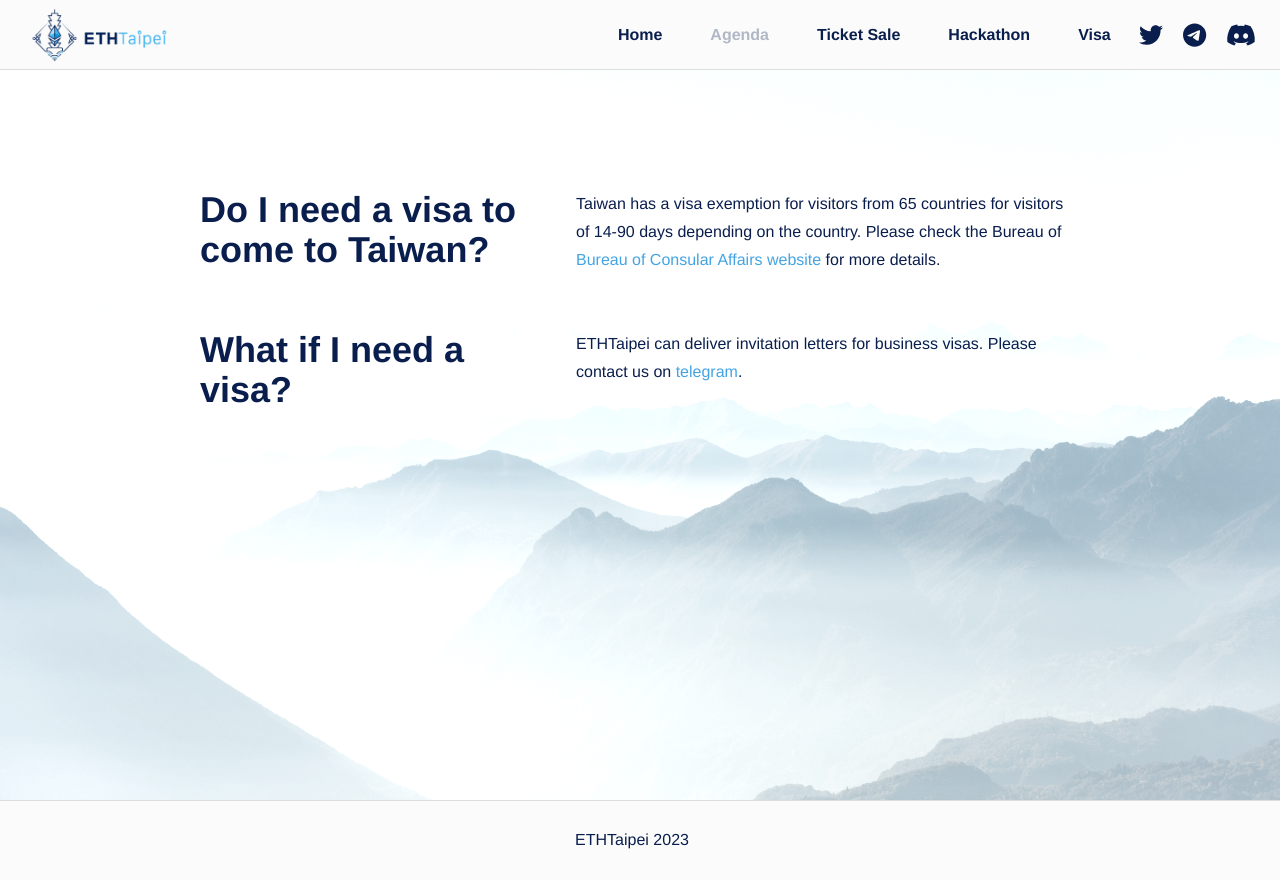
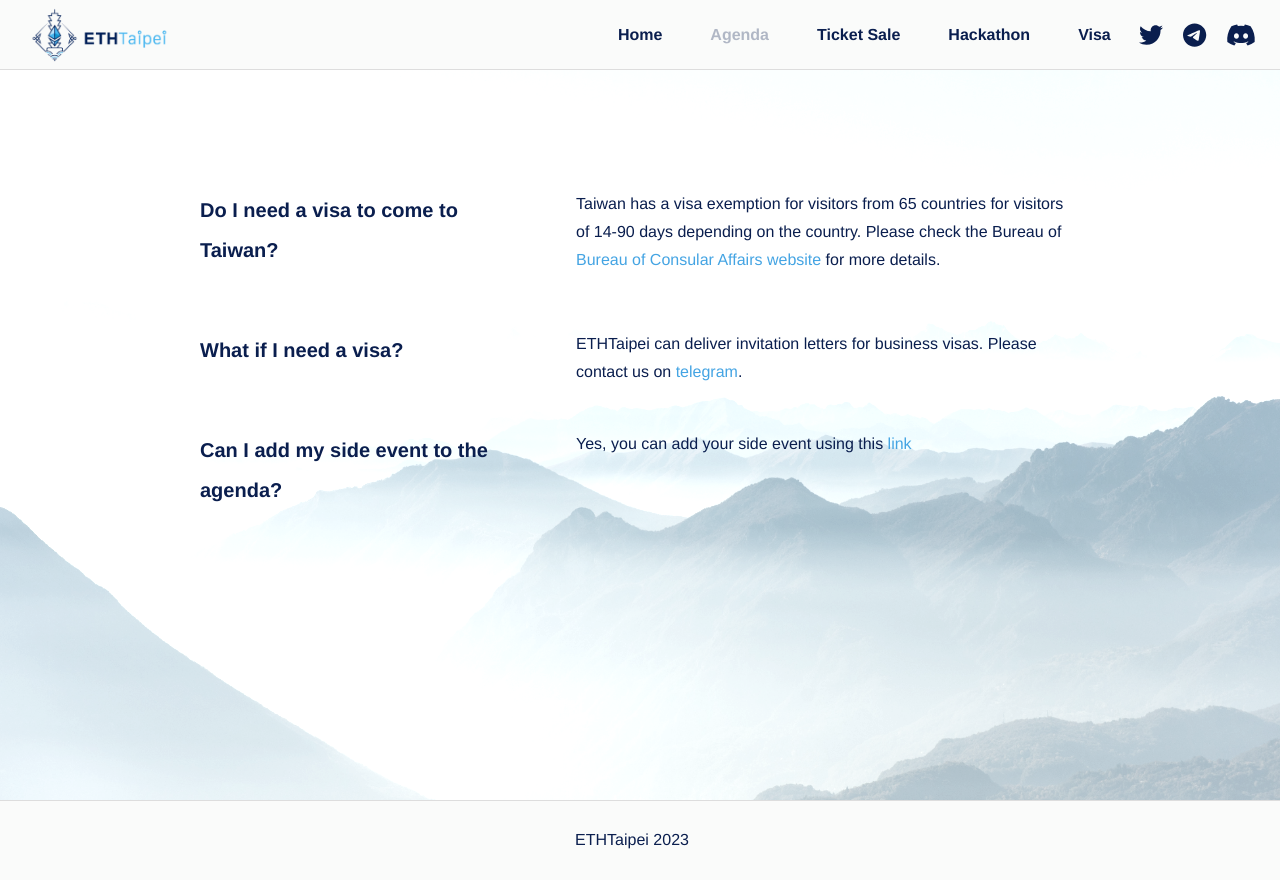
Before and after one commit to ETHTaipei/ETH-Taipei-Website, a Next.js app: page /visa in a window 1280 px wide. Built offline with nearby package versions, Linux system fonts and the light colour scheme.

Commit message:
feat: add side event link

```diff
--- a/components/VisaPage/Visa.tsx
+++ b/components/VisaPage/Visa.tsx
@@ -2,7 +2,7 @@ import Colors from "@/styles/colors";
 import React from "react";
 import styled from "styled-components";
 import Image from "next/image";
-import { visaUrl, telegramUrl } from "@/public/constant/urls";
+import { visaUrl, telegramUrl, sideEvnetUrl } from "@/public/constant/urls";
 
 import bgImage from "@/public/images/eth-taipei-banner-background-2.png";
 import t from "@/public/constant/content";
@@ -30,6 +30,15 @@ const Visa = () => {
               {t.visa.telegram}
             </Link>
             {t.visa.visaAnswer2Part2}
+          </Description>
+        </Row>
+        <Row>
+          <Title>{t.visa.question3}</Title>
+          <Description>
+            {t.visa.question3Answer}
+            <Link href={sideEvnetUrl} target="_blank">
+              {t.visa.link}
+            </Link>
           </Description>
         </Row>
       </MainContent>
@@ -78,7 +87,7 @@ const Row = styled.div`
 
 const Title = styled.h2`
   flex: 1;
-  font-size: 36px;
+  font-size: 20px;
   font-weight: bold;
   line-height: 40px;
   color: ${Colors.pennBlue};
--- a/public/constant/content.ts
+++ b/public/constant/content.ts
@@ -59,6 +59,9 @@ const visa = {
     "ETHTaipei can deliver invitation letters for business visas. Please contact us on ",
   telegram: "telegram",
   visaAnswer2Part2: ".",
+  question3: "Can I add my side event to the agenda?",
+  question3Answer: "Yes, you can add your side event using this ",
+  link: "link",
 };
 
 const t = {
--- a/public/constant/urls.ts
+++ b/public/constant/urls.ts
@@ -8,6 +8,7 @@ export const volunteerApplyUrl = "https://tally.so/r/nPpDAP";
 export const ticketSaleUrl = "";
 export const hackathonUrl =
   "https://taikai.network/ethtaipei/hackathons/hackathon";
+export const sideEvnetUrl = " https://tally.so/r/wgboMN";
 
 export const code4renaUrl = "https://code4rena.com/";
 export const diamondUrl = "https://dmo.finance/";
```
